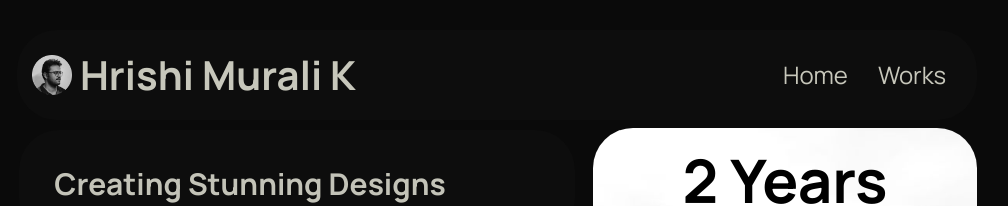
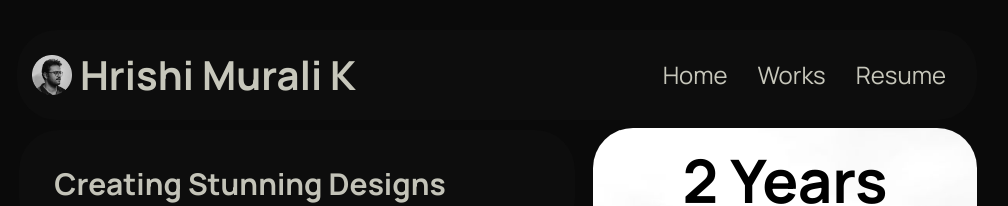
Before and after one commit to HrishiMurali/UX-Portfolio, a Next.js app: page /home in a window 1280 px wide. Shown: the top 206 px of the page, without its empty margins (143-1151 px from the left). Built offline with nearby package versions, Linux system fonts and the light colour scheme; a web font is replaced by a local one.

Commit message:
Add resume and works

```diff
--- a/src/app/components/navigationBar/navigationBar.tsx
+++ b/src/app/components/navigationBar/navigationBar.tsx
@@ -8,10 +8,7 @@ import "./navigationBar.css";
 
 const NavigationBar = () => {
   const router = useRouter();
-  const navigationList = [
-    { label: "Home", route: "/home" },
-    { label: "Works", route: "/works" },
-  ];
+  const navigationList = [{ label: "Home", route: "/home" }];
 
   return (
     <div className="nav-container">
@@ -35,6 +32,24 @@ const NavigationBar = () => {
             {label}
           </div>
         ))}
+        <a
+          href="/work.pdf"
+          key={"Works"}
+          target="_blank"
+          rel="noopener noreferrer"
+          className="nav-item"
+        >
+          {"Works"}
+        </a>
+        <a
+          href="/resume.pdf"
+          key={"resume"}
+          target="_blank"
+          rel="noopener noreferrer"
+          className="nav-item"
+        >
+          {"Resume"}
+        </a>
       </div>
     </div>
   );
```
Also changed, not shown: 2 other files (tests, documents, lock files or other folders).
